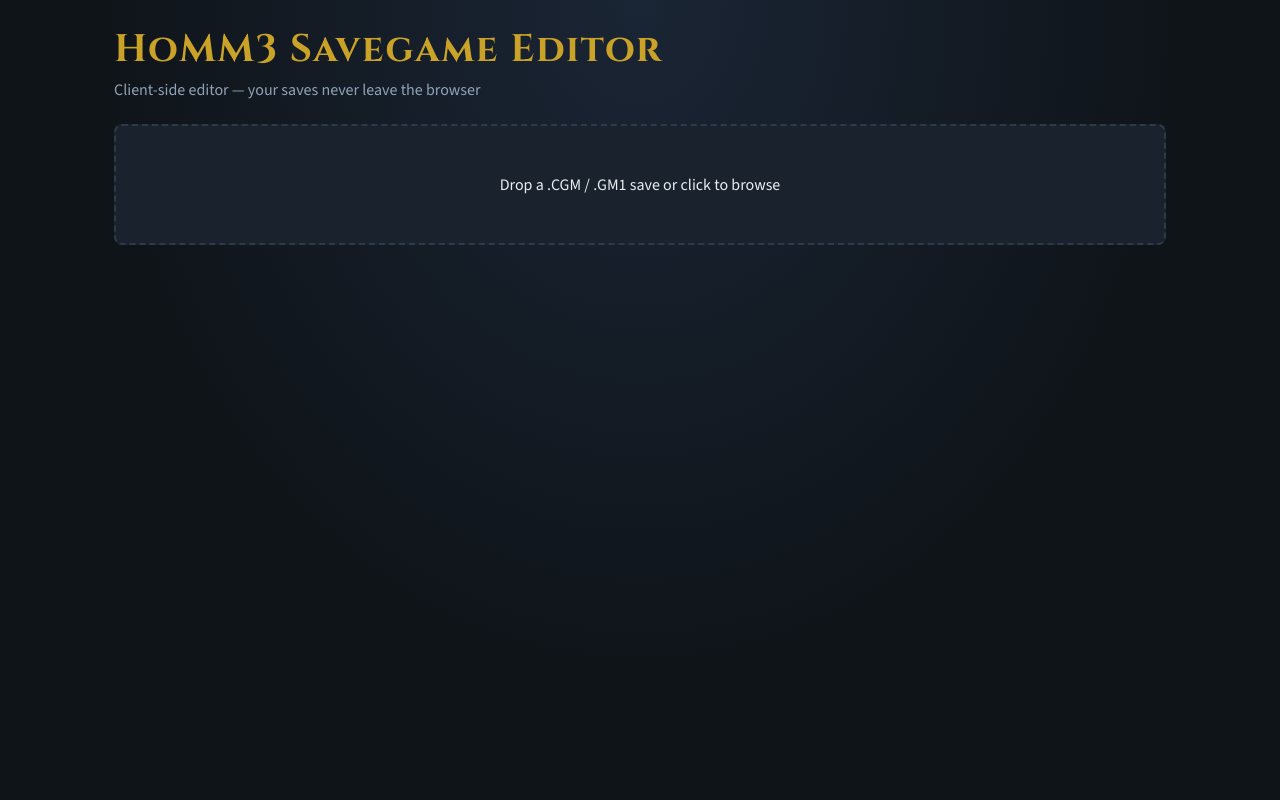
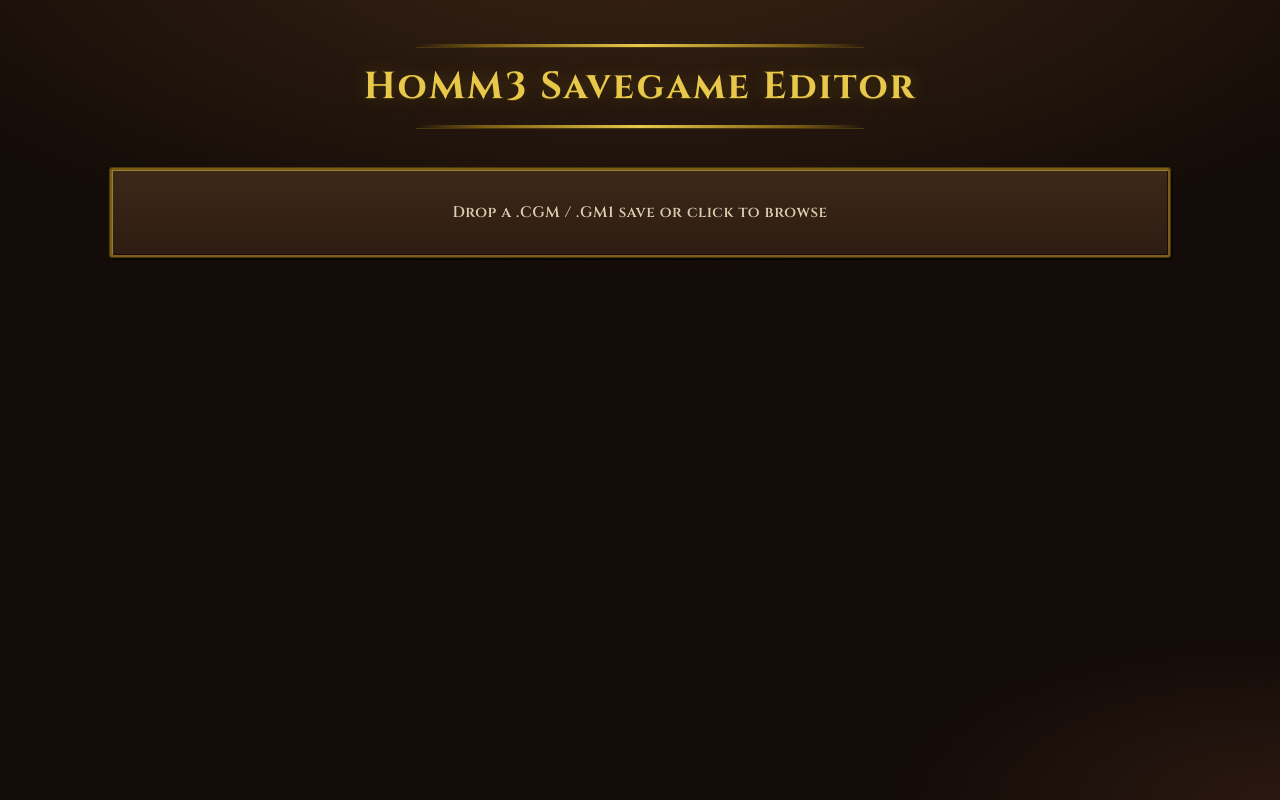
Before and after one commit to vlucas/homm3-savegame-editor, a React (Vite) app: page / in a window 1280 px wide. Built offline with nearby package versions, Linux system fonts and the light colour scheme.

Commit message:
Theme update + E2E tests

```diff
--- a/scripts/generate-constants.mjs
+++ b/scripts/generate-constants.mjs
@@ -15,6 +15,7 @@
   key = key.trim();
   if (key.startsWith('Empty')) return 0xff;
   if (key === 'BulwarkStartCode' || key.endsWith('.BulwarkStartCode')) return 186;
+  if (key === 'BALLISTA' || key.endsWith('.BALLISTA')) return 0x04;
   if (key.includes('.')) return NaN;
   if (key.startsWith('0x') || key.startsWith('0X')) return parseInt(key, 16);
   const num = Number(key);
--- a/src/App.css
+++ b/src/App.css
@@ -1,49 +1,135 @@
-@import url('https://fonts.googleapis.com/css2?family=Cinzel:wght@600;700&family=Source+Sans+3:wght@400;600&display=swap');
+@import url('https://fonts.googleapis.com/css2?family=Cinzel:wght@600;700&family=Alegreya+Sans:wght@400;500;700&display=swap');
 
 :root {
-  --bg: #0f1419;
-  --bg-panel: #1a222d;
-  --border: #2d3a4a;
-  --text: #e8edf2;
-  --muted: #8fa3b8;
-  --accent: #c9a227;
-  --accent-dim: #8a7020;
-  --error: #c44;
-  --info: #4a8;
-  font-family: 'Source Sans 3', system-ui, sans-serif;
+  --brown-deep: #140c08;
+  --brown: #221610;
+  --panel: #2e1c12;
+  --panel-raised: #3d2818;
+  --parchment: #c9b896;
+  --parchment-light: #dccfb0;
+  --ink: #1c140a;
+  --gold: #c9a227;
+  --gold-bright: #e8c84a;
+  --gold-dim: #7a5c14;
+  --bronze: #4a3810;
+  --wood: #3d2914;
+  --text: #ebe0c4;
+  --muted: #9a8b68;
+  --error: #b04030;
+  --info: #3a6b48;
+  --bevel-light: rgba(232, 200, 74, 0.55);
+  --bevel-dark: rgba(10, 8, 0, 0.75);
+
+  font-family: 'Alegreya Sans', Georgia, serif;
   color: var(--text);
-  background: radial-gradient(ellipse at top, #1a2535 0%, var(--bg) 60%);
+  background-color: var(--brown-deep);
+  background-image:
+    radial-gradient(ellipse 120% 80% at 50% -10%, #3a2414 0%, transparent 55%),
+    radial-gradient(ellipse 60% 40% at 100% 100%, #2a1810 0%, transparent 50%),
+    repeating-linear-gradient(
+      0deg,
+      transparent,
+      transparent 3px,
+      rgba(0, 0, 0, 0.1) 3px,
+      rgba(0, 0, 0, 0.1) 4px
+    );
+  background-attachment: fixed;
   min-height: 100vh;
 }
 
 * { box-sizing: border-box; }
 
-body { margin: 0; }
+body {
+  margin: 0;
+  min-height: 100vh;
+}
+
+#root {
+  min-height: 100vh;
+}
 
 .app {
   max-width: 1100px;
   margin: 0 auto;
-  padding: 1.5rem;
+  padding: 1.5rem 1.25rem 3rem;
 }
 
-.app-header h1 {
-  font-family: Cinzel, serif;
-  font-size: clamp(1.6rem, 4vw, 2.4rem);
-  color: var(--accent);
-  margin: 0 0 0.25rem;
-  letter-spacing: 0.04em;
+/* —— Header —— */
+.app-header {
+  text-align: center;
+  margin-bottom: 1.5rem;
+  padding: 1.25rem 1rem 1rem;
+  position: relative;
 }
 
-.tagline { color: var(--muted); margin: 0 0 1.5rem; }
+.app-header::before,
+.app-header::after {
+  content: '';
+  display: block;
+  height: 3px;
+  margin: 0 auto;
+  max-width: 28rem;
+  background: linear-gradient(
+    90deg,
+    transparent 0%,
+    var(--gold-dim) 15%,
+    var(--gold-bright) 50%,
+    var(--gold-dim) 85%,
+    transparent 100%
+  );
+  box-shadow: 0 1px 0 var(--bronze);
+}
 
+.app-header::before { margin-bottom: 0.85rem; }
+.app-header::after { margin-top: 0.85rem; }
+
+.app-header h1 {
+  font-family: Cinzel, 'Times New Roman', serif;
+  font-size: clamp(1.55rem, 4vw, 2.35rem);
+  font-weight: 700;
+  color: var(--gold-bright);
+  margin: 0 0 0.35rem;
+  letter-spacing: 0.06em;
+  text-shadow:
+    0 1px 0 var(--bronze),
+    0 2px 0 #2a1c08,
+    0 0 18px rgba(201, 162, 39, 0.25);
+}
+
+/* —— Dropzone —— */
 .dropzone {
-  border: 2px dashed var(--border);
-  border-radius: 8px;
-  padding: 2rem;
-  text-align: center;
-  background: var(--bg-panel);
   position: relative;
   cursor: pointer;
+  text-align: center;
+  padding: 2rem 1.5rem;
+  background:
+    linear-gradient(180deg, #3d2818 0%, #2e1c12 100%);
+  border: 2px solid var(--gold-dim);
+  border-radius: 2px;
+  box-shadow:
+    inset 1px 1px 0 var(--bevel-light),
+    inset -1px -1px 0 var(--bevel-dark),
+    0 0 0 1px var(--bronze),
+    3px 3px 0 rgba(0, 0, 0, 0.45);
+  transition: border-color 0.15s ease, box-shadow 0.15s ease;
+}
+
+.dropzone:hover {
+  border-color: var(--gold);
+  box-shadow:
+    inset 1px 1px 0 var(--bevel-light),
+    inset -1px -1px 0 var(--bevel-dark),
+    0 0 0 1px var(--gold-dim),
+    3px 3px 0 rgba(0, 0, 0, 0.45),
+    0 0 20px rgba(201, 162, 39, 0.12);
+}
+
+.dropzone p {
+  margin: 0;
+  font-family: Cinzel, serif;
+  font-size: 0.95rem;
+  letter-spacing: 0.04em;
+  color: var(--parchment-light);
 }
 
 .dropzone input[type='file'] {
@@ -53,25 +139,60 @@
   cursor: pointer;
 }
 
+/* —— Panels —— */
 .panel {
-  background: var(--bg-panel);
-  border: 1px solid var(--border);
-  border-radius: 8px;
-  padding: 1rem 1.25rem;
-  margin-top: 1rem;
+  background:
+    linear-gradient(180deg, var(--panel-raised) 0%, var(--panel) 55%, #221410 100%);
+  border: 2px solid var(--gold-dim);
+  border-radius: 2px;
+  padding: 1rem 1.25rem 1.15rem;
+  margin-top: 1.15rem;
+  box-shadow:
+    inset 1px 1px 0 var(--bevel-light),
+    inset -1px -1px 0 var(--bevel-dark),
+    0 0 0 1px var(--bronze),
+    3px 3px 0 rgba(0, 0, 0, 0.45);
 }
 
-.panel h2 { margin-top: 0; font-size: 1.1rem; }
+.panel h2 {
+  font-family: Cinzel, serif;
+  font-size: 1.05rem;
+  font-weight: 700;
+  letter-spacing: 0.05em;
+  color: var(--gold-bright);
+  margin: 0 0 0.75rem;
+  padding-bottom: 0.45rem;
+  border-bottom: 1px solid var(--gold-dim);
+  text-shadow: 0 1px 0 var(--bronze);
+}
 
 .game-info dl {
   display: grid;
   grid-template-columns: auto 1fr;
-  gap: 0.25rem 1rem;
+  gap: 0.35rem 1.25rem;
+  margin: 0 0 1rem;
+  padding: 0.65rem 0.85rem;
+  background: rgba(20, 12, 8, 0.45);
+  border: 1px solid var(--bronze);
+  box-shadow: inset 1px 1px 2px rgba(0, 0, 0, 0.4);
 }
 
-.game-info dt { color: var(--muted); }
+.game-info dt {
+  color: var(--muted);
+  font-weight: 500;
+}
 
-.row { display: flex; gap: 0.75rem; align-items: center; flex-wrap: wrap; }
+.game-info dd {
+  margin: 0;
+  color: var(--parchment-light);
+}
+
+.row {
+  display: flex;
+  gap: 0.75rem;
+  align-items: center;
+  flex-wrap: wrap;
+}
 
 .grid-2 {
   display: grid;
@@ -79,50 +200,191 @@
   gap: 1rem;
 }
 
+/* —— Fieldsets (parchment inset) —— */
 fieldset {
-  border: 1px solid var(--border);
-  border-radius: 6px;
-  margin: 0.75rem 0;
-  padding: 0.75rem;
+  border: 1px solid var(--gold-dim);
+  border-radius: 2px;
+  margin: 0.85rem 0;
+  padding: 0.85rem 0.9rem 0.75rem;
+  background:
+    linear-gradient(180deg, rgba(201, 184, 150, 0.12) 0%, rgba(20, 12, 8, 0.4) 100%);
+  box-shadow:
+    inset 1px 1px 0 rgba(232, 200, 74, 0.15),
+    inset -1px -1px 0 rgba(0, 0, 0, 0.35);
 }
 
-legend { color: var(--accent-dim); padding: 0 0.25rem; }
+legend {
+  font-family: Cinzel, serif;
+  font-size: 0.8rem;
+  font-weight: 700;
+  letter-spacing: 0.06em;
+  color: var(--gold);
+  padding: 0 0.4rem;
+  text-transform: uppercase;
+}
 
-label { display: flex; flex-direction: column; gap: 0.25rem; font-size: 0.9rem; margin-bottom: 0.5rem; }
+label {
+  display: flex;
+  flex-direction: column;
+  gap: 0.25rem;
+  font-size: 0.92rem;
+  margin-bottom: 0.5rem;
+  color: var(--parchment);
+}
 
-input, select, button {
+/* —— Controls —— */
+input[type='number'],
+input[type='text'],
+select,
+button {
   font: inherit;
-  padding: 0.4rem 0.6rem;
-  border-radius: 4px;
-  border: 1px solid var(--border);
-  background: var(--bg);
+  padding: 0.4rem 0.65rem;
+  border-radius: 2px;
+  border: 1px solid var(--gold-dim);
+  background: linear-gradient(180deg, #1a100c 0%, #120c08 100%);
+  color: var(--text);
+  box-shadow:
+    inset 1px 1px 2px rgba(0, 0, 0, 0.55),
+    inset -1px -1px 0 rgba(201, 162, 39, 0.12);
+}
+
+input[type='number']:focus,
+input[type='text']:focus,
+select:focus,
+button:focus-visible {
+  outline: 2px solid var(--gold);
+  outline-offset: 1px;
+}
+
+input[type='checkbox'] {
+  accent-color: var(--gold);
+  width: 1rem;
+  height: 1rem;
+}
+
+select option,
+select optgroup {
+  background: var(--brown);
   color: var(--text);
 }
 
 button {
-  background: var(--accent-dim);
-  border-color: var(--accent);
+  font-family: Cinzel, serif;
+  font-size: 0.82rem;
+  font-weight: 700;
+  letter-spacing: 0.05em;
+  text-transform: uppercase;
+  color: var(--ink);
   cursor: pointer;
+  background: linear-gradient(
+    180deg,
+    var(--gold-bright) 0%,
+    var(--gold) 45%,
+    var(--gold-dim) 100%
+  );
+  border: 1px solid var(--bronze);
+  box-shadow:
+    inset 1px 1px 0 rgba(255, 240, 180, 0.55),
+    inset -1px -1px 0 rgba(60, 40, 0, 0.45),
+    1px 1px 0 rgba(0, 0, 0, 0.4);
 }
 
-button:hover { background: var(--accent); color: #111; }
-
-.banner {
-  padding: 0.75rem 1rem;
-  border-radius: 6px;
-  margin-top: 1rem;
+button:hover:not(:disabled) {
+  background: linear-gradient(
+    180deg,
+    #f2d86a 0%,
+    var(--gold-bright) 45%,
+    var(--gold) 100%
+  );
 }
 
-.banner.error { background: #3a1a1a; border: 1px solid var(--error); }
-.banner.info { background: #1a3a2a; border: 1px solid var(--info); }
+button:active:not(:disabled) {
+  box-shadow:
+    inset 1px 1px 2px rgba(60, 40, 0, 0.55),
+    inset -1px -1px 0 rgba(255, 240, 180, 0.2);
+  transform: translateY(1px);
+}
 
-.hint { color: var(--muted); font-size: 0.85rem; }
+button:disabled {
+  opacity: 0.45;
+  cursor: not-allowed;
+}
 
-.meta { color: var(--muted); font-size: 0.85rem; font-weight: normal; }
+button.button-danger {
+  color: #f0d8d0;
+  background: linear-gradient(180deg, #8a4030 0%, #5c2418 100%);
+  border-color: #3a1810;
+  box-shadow:
+    inset 1px 1px 0 rgba(255, 180, 140, 0.25),
+    inset -1px -1px 0 rgba(20, 8, 0, 0.5),
+    1px 1px 0 rgba(0, 0, 0, 0.4);
+}
 
-.stacks { display: grid; grid-template-columns: repeat(auto-fill, minmax(200px, 1fr)); gap: 0.5rem; }
+button.button-danger:hover:not(:disabled) {
+  background: linear-gradient(180deg, #a84838 0%, #6e2c1c 100%);
+}
 
-.stack { display: flex; gap: 0.5rem; }
+/* —— Banners —— */
+.banner {
+  padding: 0.7rem 1rem;
+  margin-top: 1rem;
+  border-radius: 2px;
+  font-weight: 500;
+  border: 1px solid;
+  box-shadow: inset 1px 1px 0 rgba(255, 255, 255, 0.08);
+}
+
+.banner.error {
+  background: linear-gradient(180deg, #4a2018 0%, #2e1410 100%);
+  border-color: var(--error);
+  color: #f0c8c0;
+}
+
+.banner.info {
+  background: linear-gradient(180deg, #1e3a28 0%, #142418 100%);
+  border-color: var(--info);
+  color: #c8e0c8;
+}
+
+.hint {
+  color: var(--muted);
+  font-size: 0.88rem;
+  margin: 0.65rem 0 0;
+}
+
+.meta {
+  color: var(--muted);
+  font-size: 0.8rem;
+  font-weight: 400;
+  letter-spacing: 0;
+}
+
+/* —— Hero editor bits —— */
+.hero-editor h2 {
+  color: var(--gold-bright);
+}
+
+.army {
+  display: flex;
+  flex-direction: column;
+  gap: 0.45rem;
+}
+
+.army-row {
+  display: flex;
+  gap: 0.5rem;
+  align-items: center;
+}
+
+.army-row select {
+  flex: 1;
+  min-width: 0;
+}
+
+.army-row input[type='number'] {
+  width: 6.5rem;
+  flex-shrink: 0;
+}
 
 .artifacts-grid {
   display: grid;
@@ -134,16 +396,67 @@
   display: grid;
   grid-template-columns: repeat(auto-fill, minmax(160px, 1fr));
   gap: 0.25rem;
-  max-height: 200px;
+  max-height: 220px;
   overflow-y: auto;
+  padding: 0.35rem;
+  background: rgba(20, 12, 8, 0.4);
+  border: 1px solid var(--bronze);
+  box-shadow: inset 1px 1px 3px rgba(0, 0, 0, 0.4);
 }
 
-.check { flex-direction: row; align-items: center; gap: 0.4rem; }
+.spell-grid::-webkit-scrollbar {
+  width: 10px;
+}
+
+.spell-grid::-webkit-scrollbar-track {
+  background: var(--brown-deep);
+  border: 1px solid var(--bronze);
+}
+
+.spell-grid::-webkit-scrollbar-thumb {
+  background: linear-gradient(180deg, var(--gold) 0%, var(--gold-dim) 100%);
+  border: 1px solid var(--bronze);
+}
+
+.check {
+  flex-direction: row;
+  align-items: center;
+  gap: 0.4rem;
+  margin-bottom: 0.25rem;
+}
 
 .player-filter {
-  margin-bottom: 0.75rem;
+  margin-bottom: 0.85rem;
   gap: 0.5rem 1rem;
+  padding: 0.55rem 0.75rem;
+  background: rgba(20, 12, 8, 0.4);
+  border: 1px solid var(--bronze);
+  box-shadow: inset 1px 1px 2px rgba(0, 0, 0, 0.35);
 }
 
-.inventory-list { list-style: none; padding: 0; }
-.inventory-list li { display: flex; gap: 0.5rem; align-items: center; margin-bottom: 0.35rem; }
+.inventory-list {
+  list-style: none;
+  padding: 0;
+  margin: 0.65rem 0 0;
+}
+
+.inventory-list li {
+  display: flex;
+  gap: 0.5rem;
+  align-items: center;
+  margin-bottom: 0.35rem;
+  padding: 0.35rem 0.5rem;
+  background: rgba(20, 12, 8, 0.35);
+  border: 1px solid var(--bronze);
+}
+
+@media (prefers-reduced-motion: reduce) {
+  .dropzone,
+  button {
+    transition: none;
+  }
+
+  button:active:not(:disabled) {
+    transform: none;
+  }
+}
--- a/src/App.tsx
+++ b/src/App.tsx
@@ -8,10 +8,6 @@
 import './App.css';
 
 const ALL_PLAYERS = [0, 1, 2, 3, 4, 5, 6, 7] as const;
-
-function allPlayersSet(): Set<number> {
-  return new Set(ALL_PLAYERS);
-}
 
 function downloadBlob(data: Uint8Array, fileName: string) {
   const blob = new Blob([new Uint8Array(data)], { type: 'application/octet-stream' });
@@ -34,7 +30,7 @@
   const [openHeroes, setOpenHeroes] = useState<Hero[]>([]);
   const [heroSelection, setHeroSelection] = useState('');
   const [lastSearchKey, setLastSearchKey] = useState('');
-  const [playerFilter, setPlayerFilter] = useState<Set<number>>(allPlayersSet);
+  const [playerFilter, setPlayerFilter] = useState<Set<number>>(() => new Set());
 
   const inventoryArtifactGroups = useMemo(
     () => (game ? getInventoryArtifactGroups() : []),
@@ -76,7 +72,7 @@
       setOpenHeroes([]);
       setHeroSelection('');
       setLastSearchKey('');
-      setPlayerFilter(allPlayersSet());
+      setPlayerFilter(new Set());
     } catch (e) {
       setError(e instanceof Error ? e.message : 'Failed to open save');
       setGame(null);
@@ -91,33 +87,33 @@
     if (file) openFile(file);
   }, [openFile]);
 
-  const searchHero = () => {
-    if (!game || !heroSelection) return;
-    const entry = allHeroes.find((h) => h.key === heroSelection);
+  const searchHero = (key: string) => {
+    if (!game || !key) return;
+    const entry = allHeroes.find((h) => h.key === key);
     if (!entry) {
       setMessage('Hero not found in save');
       return;
     }
 
-    const continuingDuplicates =
-      heroSelection === lastSearchKey && openHeroes.length > 0;
+    const continuingDuplicates = key === lastSearchKey && openHeroes.length > 0;
     if (!continuingDuplicates) {
       game.heroes = [];
       setOpenHeroes([]);
     }
 
     const ok = game.searchHero(entry.name, entry.player);
-    if (ok) setOpenHeroes([...game.heroes]);
-    setLastSearchKey(heroSelection);
-
+    if (ok) {
+      setOpenHeroes([...game.heroes]);
+      setMessage(null);
+    } else {
       const display = entry.player === NEUTRAL_PLAYER ? entry.name : entry.label;
       setMessage(
-      ok
-        ? `Found hero: ${display}`
-        : game.heroes.some((h) => h.name === entry.name)
+        game.heroes.some((h) => h.name === entry.name)
           ? `No further instances of ${display} found`
           : `Hero not found: ${display}`,
       );
+    }
+    setLastSearchKey(key);
   };
 
   const saveGame = async () => {
@@ -146,6 +142,19 @@
     setLastSearchKey('');
   };
 
+  const closeSave = () => {
+    if (!window.confirm('Close this save and discard unsaved changes?')) return;
+    setGame(null);
+    setMapHeroes([]);
+    setAllHeroes([]);
+    setOpenHeroes([]);
+    setHeroSelection('');
+    setLastSearchKey('');
+    setPlayerFilter(new Set());
+    setMessage(null);
+    setError(null);
+  };
+
   const togglePlayerFilter = (player: number) => {
     setPlayerFilter((prev) => {
       const next = new Set(prev);
@@ -155,12 +164,10 @@
     });
   };
 
-  const filteredHeroes = useMemo(
-    () => allHeroes.filter(
-      (h) => h.player === NEUTRAL_PLAYER || playerFilter.has(h.player),
-    ),
-    [allHeroes, playerFilter],
-  );
+  const filteredHeroes = useMemo(() => {
+    if (playerFilter.size === 0) return allHeroes;
+    return allHeroes.filter((h) => playerFilter.has(h.player));
+  }, [allHeroes, playerFilter]);
 
   const heroGroups = groupPresentHeroes(filteredHeroes);
 
@@ -174,9 +181,9 @@
     <div className="app">
       <header className="app-header">
         <h1>HoMM3 Savegame Editor</h1>
-        <p className="tagline">Client-side editor — your saves never leave the browser</p>
       </header>
 
+      {!game && (
         <section
           className="dropzone"
           onDragOver={(e) => e.preventDefault()}
@@ -189,6 +196,7 @@
           />
           <p>{loading ? 'Loading…' : 'Drop a .CGM / .GM1 save or click to browse'}</p>
         </section>
+      )}
 
       {error && <div className="banner error">{error}</div>}
       {message && <div className="banner info">{message}</div>}
@@ -213,6 +221,9 @@
                 </select>
               </label>
               <button type="button" onClick={saveGame} disabled={loading}>Download edited save</button>
+              <button type="button" className="button-danger" onClick={closeSave}>
+                Close save
+              </button>
             </div>
           </section>
 
@@ -235,7 +246,11 @@
                 <div className="row">
                   <select
                     value={heroSelection}
-                    onChange={(e) => setHeroSelection(e.target.value)}
+                    onChange={(e) => {
+                      const key = e.target.value;
+                      setHeroSelection(key);
+                      searchHero(key);
+                    }}
                     disabled={filteredHeroes.length === 0}
                   >
                     <option value="">
@@ -249,13 +264,19 @@
                       </optgroup>
                     ))}
                   </select>
-                  <button type="button" onClick={searchHero} disabled={!heroSelection}>Search</button>
+                  <button
+                    type="button"
+                    onClick={() => searchHero(heroSelection)}
+                    disabled={!heroSelection}
+                  >
+                    Find next
+                  </button>
                 </div>
               </>
             ) : (
               <p className="hint">No heroes detected in this save.</p>
             )}
-            <p className="hint">Search the same name again to find duplicate instances.</p>
+            <p className="hint">Use Find next to open another instance of the selected hero.</p>
           </section>
 
           {openHeroes.map((hero, idx) => (
--- a/src/core/constants.ts
+++ b/src/core/constants.ts
@@ -206,6 +206,7 @@
 Items.namesByCode.set(0x58, 'Tome of Water Magic');
 Items.namesByCode.set(0x59, 'Tome of Earth Magic');
 export const WarMachines = cls('WarMachines');
+WarMachines.namesByCode.set(0x04, 'Ballista');
 export const Spells = cls('Spells');
 Spells.namesByCode.set(57, "Titan's Lightning Bolt");
 export const Creatures = cls('Creatures');
--- a/src/core/generated/lookup-data.json
+++ b/src/core/generated/lookup-data.json
@@ -257,6 +257,7 @@
     "WarMachines": {
       "namesByCode": {
         "3": "Catapult",
+        "4": "Ballista",
         "5": "Ammo Cart",
         "6": "First Aid Tent"
       },
--- a/src/index.css
+++ b/src/index.css
@@ -1,111 +1 @@
-:root {
-  --text: #6b6375;
-  --text-h: #08060d;
-  --bg: #fff;
-  --border: #e5e4e7;
-  --code-bg: #f4f3ec;
-  --accent: #aa3bff;
-  --accent-bg: rgba(170, 59, 255, 0.1);
-  --accent-border: rgba(170, 59, 255, 0.5);
-  --social-bg: rgba(244, 243, 236, 0.5);
-  --shadow:
-    rgba(0, 0, 0, 0.1) 0 10px 15px -3px, rgba(0, 0, 0, 0.05) 0 4px 6px -2px;
-
-  --sans: system-ui, 'Segoe UI', Roboto, sans-serif;
-  --heading: system-ui, 'Segoe UI', Roboto, sans-serif;
-  --mono: ui-monospace, Consolas, monospace;
-
-  font: 18px/145% var(--sans);
-  letter-spacing: 0.18px;
-  color-scheme: light dark;
-  color: var(--text);
-  background: var(--bg);
-  font-synthesis: none;
-  text-rendering: optimizeLegibility;
-  -webkit-font-smoothing: antialiased;
-  -moz-osx-font-smoothing: grayscale;
-
-  @media (max-width: 1024px) {
-    font-size: 16px;
-  }
-}
-
-@media (prefers-color-scheme: dark) {
-  :root {
-    --text: #9ca3af;
-    --text-h: #f3f4f6;
-    --bg: #16171d;
-    --border: #2e303a;
-    --code-bg: #1f2028;
-    --accent: #c084fc;
-    --accent-bg: rgba(192, 132, 252, 0.15);
-    --accent-border: rgba(192, 132, 252, 0.5);
-    --social-bg: rgba(47, 48, 58, 0.5);
-    --shadow:
-      rgba(0, 0, 0, 0.4) 0 10px 15px -3px, rgba(0, 0, 0, 0.25) 0 4px 6px -2px;
-  }
-
-  #social .button-icon {
-    filter: invert(1) brightness(2);
-  }
-}
-
-#root {
-  width: 1126px;
-  max-width: 100%;
-  margin: 0 auto;
-  text-align: center;
-  border-inline: 1px solid var(--border);
-  min-height: 100svh;
-  display: flex;
-  flex-direction: column;
-  box-sizing: border-box;
-}
-
-body {
-  margin: 0;
-}
-
-h1,
-h2 {
-  font-family: var(--heading);
-  font-weight: 500;
-  color: var(--text-h);
-}
-
-h1 {
-  font-size: 56px;
-  letter-spacing: -1.68px;
-  margin: 32px 0;
-  @media (max-width: 1024px) {
-    font-size: 36px;
-    margin: 20px 0;
-  }
-}
-h2 {
-  font-size: 24px;
-  line-height: 118%;
-  letter-spacing: -0.24px;
-  margin: 0 0 8px;
-  @media (max-width: 1024px) {
-    font-size: 20px;
-  }
-}
-p {
-  margin: 0;
-}
-
-code,
-.counter {
-  font-family: var(--mono);
-  display: inline-flex;
-  border-radius: 4px;
-  color: var(--text-h);
-}
-
-code {
-  font-size: 15px;
-  line-height: 135%;
-  padding: 4px 8px;
-  background: var(--code-bg);
-}
+/* Unused Vite template styles removed — app theme lives in App.css */
--- a/src/ui/HeroEditor.tsx
+++ b/src/ui/HeroEditor.tsx
@@ -76,10 +76,10 @@
       </div>
 
       <fieldset>
-        <legend>Creature stacks</legend>
-        <div className="stacks">
+        <legend>Army</legend>
+        <div className="army">
           {hero.creatures.map((cr, i) => (
-            <div className="stack" key={i}>
+            <div className="army-row" key={i}>
               <select
                 value={cr ?? ''}
                 onChange={(e) => { hero.updateCreature(i, e.target.value || null); refresh(); }}
```
Also changed, not shown: src/core/bytes.ts (+11 -0 lines), src/core/hero.ts (+4 -3 lines), 1 other file (tests, documents, lock files or other folders). Lines whose indentation alone changed are shown as unchanged.
